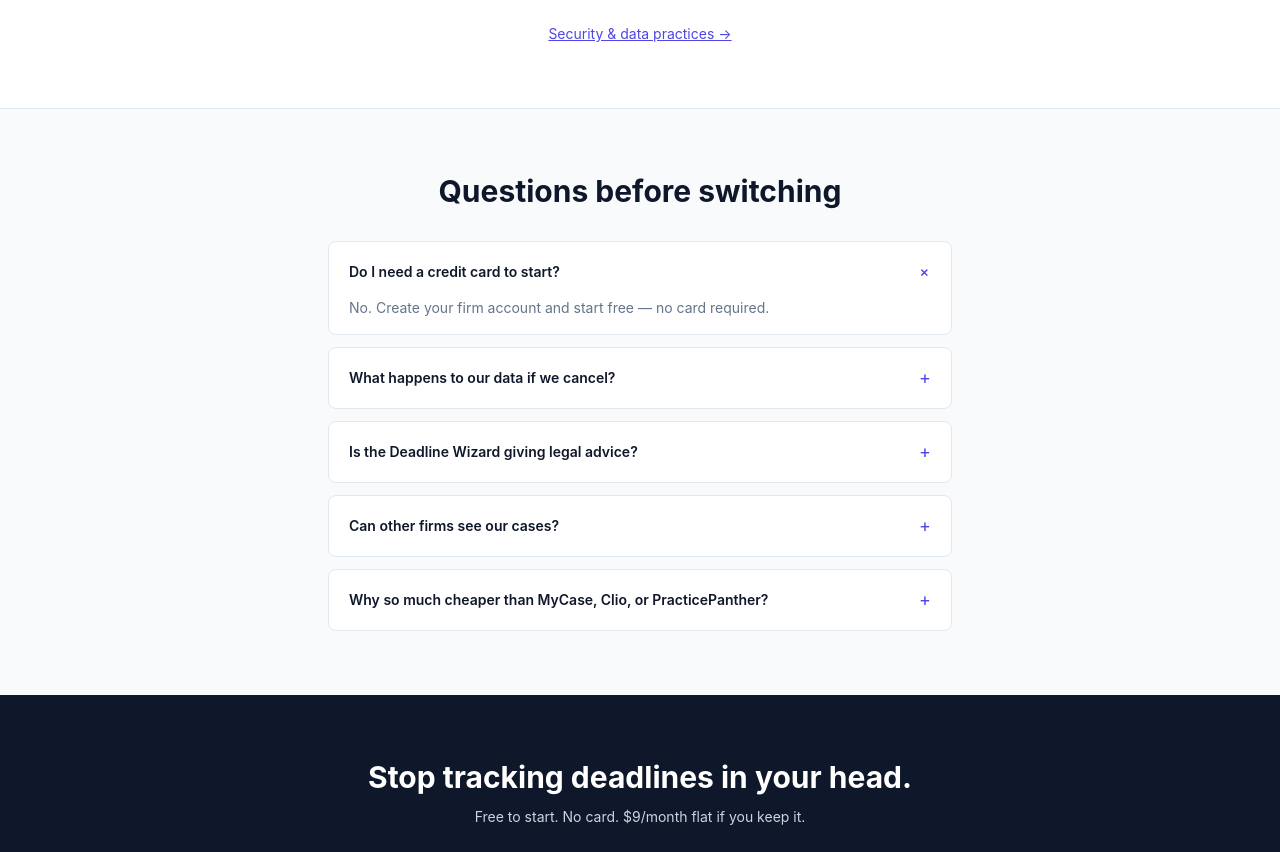
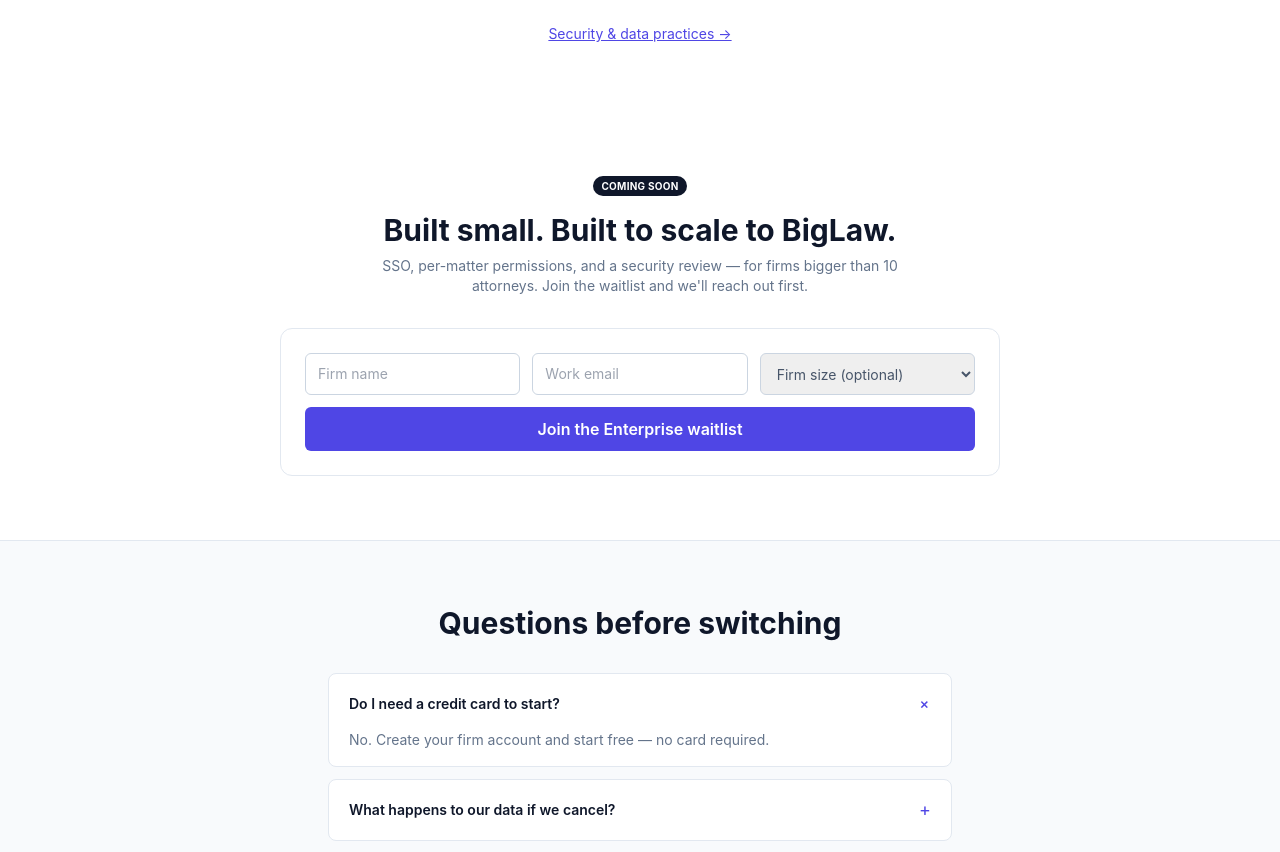
Before and after one commit to pruthvi-builds/docketpilot-app, a Next.js app: page / in a window 1280 px wide. Shown: the part 2963-3815 px from the top of the page. Built offline with nearby package versions, Linux system fonts and the light colour scheme.

Commit message:
Add files via upload

```diff
--- /dev/null
+++ b/app/EnterpriseWaitlistForm.tsx
@@ -0,0 +1,79 @@
+"use client";
+import { useState } from "react";
+
+export default function EnterpriseWaitlistForm() {
+  const [firmName, setFirmName] = useState("");
+  const [email, setEmail] = useState("");
+  const [firmSize, setFirmSize] = useState("");
+  const [status, setStatus] = useState<"idle" | "saving" | "done" | "error">("idle");
+  const [error, setError] = useState("");
+
+  async function onSubmit(e: React.FormEvent) {
+    e.preventDefault();
+    setStatus("saving");
+    setError("");
+    try {
+      const res = await fetch("/api/enterprise-waitlist", {
+        method: "POST",
+        headers: { "Content-Type": "application/json" },
+        body: JSON.stringify({ firmName, email, firmSize }),
+      });
+      if (!res.ok) {
+        const body = await res.json().catch(() => null);
+        setError(body?.error || "Something went wrong — try again.");
+        setStatus("error");
+        return;
+      }
+      setStatus("done");
+    } catch {
+      setError("Something went wrong — try again.");
+      setStatus("error");
+    }
+  }
+
+  if (status === "done") {
+    return (
+      <div className="bg-white border border-slate-200 rounded-xl p-6 text-center">
+        <p className="font-semibold text-slate-900">You&apos;re on the list.</p>
+        <p className="text-sm text-slate-500 mt-1">We&apos;ll reach out when Enterprise is ready.</p>
+      </div>
+    );
+  }
+
+  return (
+    <form onSubmit={onSubmit} className="bg-white border border-slate-200 rounded-xl p-6 grid sm:grid-cols-3 gap-3">
+      <input
+        required
+        placeholder="Firm name"
+        value={firmName}
+        onChange={(e) => setFirmName(e.target.value)}
+        className="px-3 py-2.5 border border-slate-300 rounded-md text-sm"
+      />
+      <input
+        required
+        type="email"
+        placeholder="Work email"
+        value={email}
+        onChange={(e) => setEmail(e.target.value)}
+        className="px-3 py-2.5 border border-slate-300 rounded-md text-sm"
+      />
+      <select
+        value={firmSize}
+        onChange={(e) => setFirmSize(e.target.value)}
+        className="px-3 py-2.5 border border-slate-300 rounded-md text-sm text-slate-600"
+      >
+        <option value="">Firm size (optional)</option>
+        <option>11–50 attorneys</option>
+        <option>51–200 attorneys</option>
+        <option>200+ attorneys</option>
+      </select>
+      <button
+        disabled={status === "saving"}
+        className="sm:col-span-3 bg-indigo-600 hover:bg-indigo-700 text-white font-semibold px-5 py-2.5 rounded-md transition disabled:opacity-50"
+      >
+        {status === "saving" ? "Joining..." : "Join the Enterprise waitlist"}
+      </button>
+      {error && <p className="sm:col-span-3 text-sm text-red-600">{error}</p>}
+    </form>
+  );
+}
--- a/app/page.tsx
+++ b/app/page.tsx
@@ -1,5 +1,6 @@
 import Link from "next/link";
 import FaqAccordion from "./FaqAccordion";
+import EnterpriseWaitlistForm from "./EnterpriseWaitlistForm";
 
 const COMPETITORS = [
   { name: "DocketPilot", price: 9, display: "$9", note: "flat / firm", highlight: true },
@@ -313,6 +314,18 @@
         </p>
       </section>
 
+      {/* Enterprise / BigLaw waitlist */}
+      <section id="enterprise" className="max-w-3xl mx-auto px-6 py-16">
+        <div className="text-center max-w-xl mx-auto mb-8">
+          <span className="text-[10px] font-bold uppercase tracking-wide bg-slate-900 text-white px-2 py-1 rounded-full">Coming soon</span>
+          <h2 className="mt-4 text-2xl md:text-3xl font-bold text-slate-900">Built small. Built to scale to BigLaw.</h2>
+          <p className="mt-2 text-slate-500 text-sm">
+            SSO, per-matter permissions, and a security review — for firms bigger than 10 attorneys. Join the waitlist and we&apos;ll reach out first.
+          </p>
+        </div>
+        <EnterpriseWaitlistForm />
+      </section>
+
       {/* FAQ */}
       <section id="faq" className="bg-slate-50 border-t border-slate-200">
         <div className="max-w-2xl mx-auto px-6 py-16">
```
